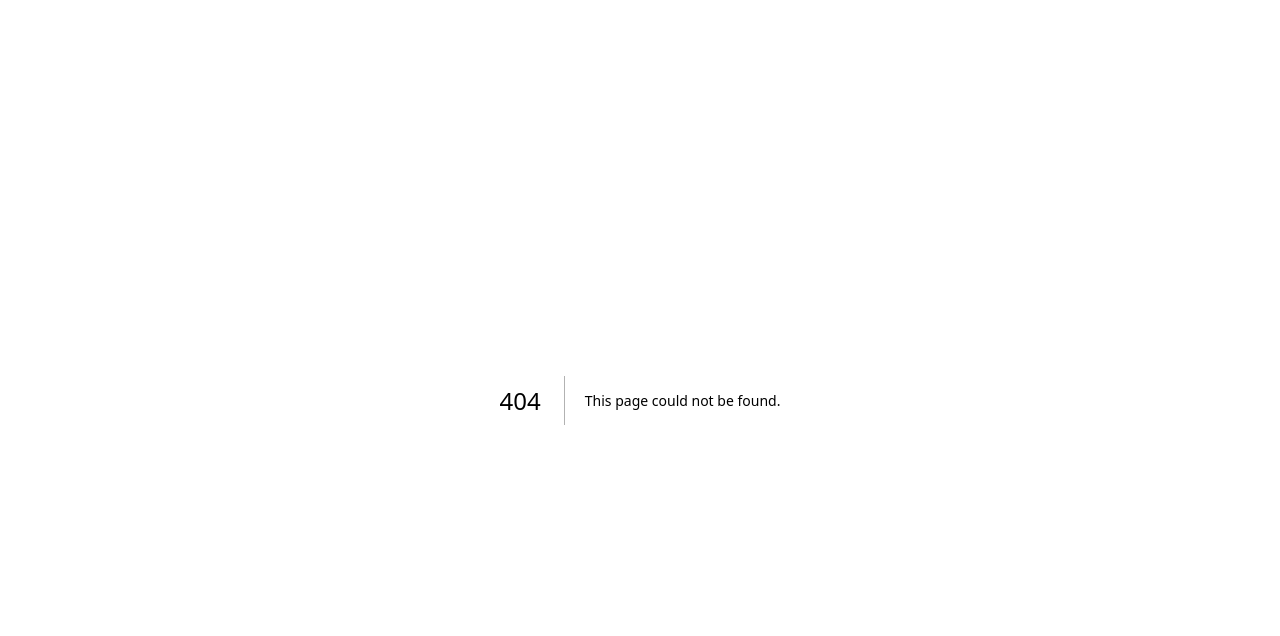
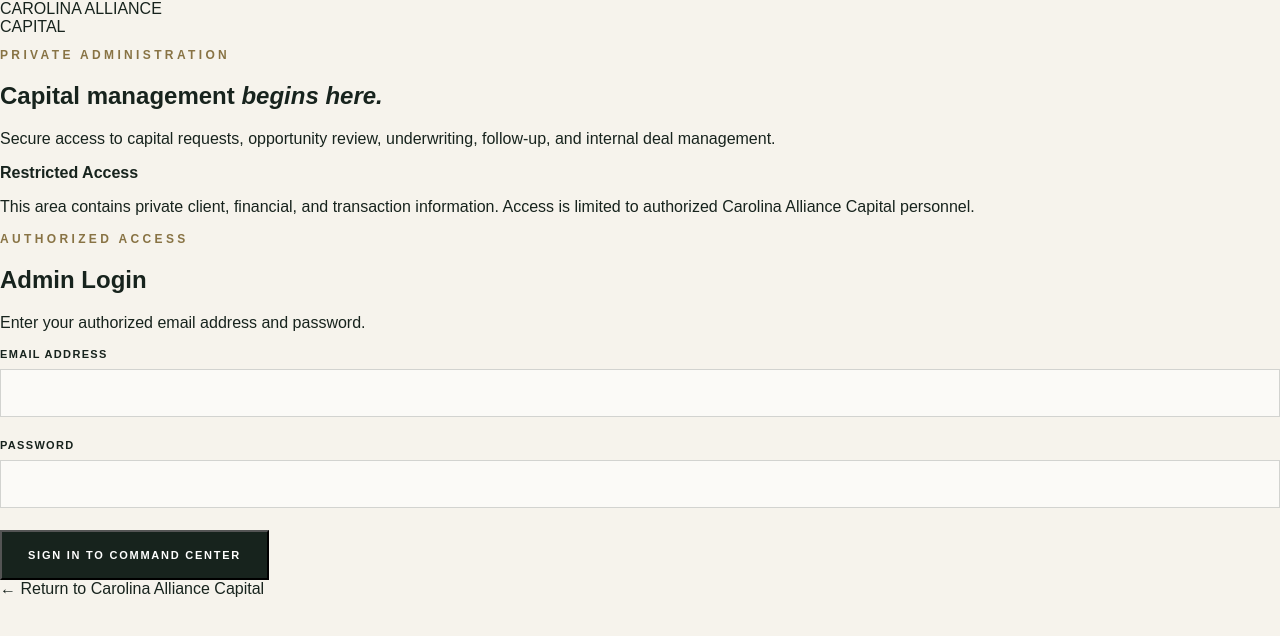
Before and after one commit to carolinaalliance/carolina-alliance-capital, a Next.js app: page /admin/login in a window 1280 px wide. Before the commit this address had no page. Shown: the top 636 px of the page. Built offline with nearby package versions, Linux system fonts and the light colour scheme; no server answers.

Commit message:
Implement admin login page with authentication

```diff
--- /dev/null
+++ b/app/admin/login/page.tsx
@@ -0,0 +1,168 @@
+"use client";
+
+import { useState } from "react";
+import Link from "next/link";
+import { useRouter } from "next/navigation";
+import { supabase } from "../../../lib/supabase";
+
+export default function AdminLoginPage() {
+  const router = useRouter();
+
+  const [email, setEmail] = useState("");
+  const [password, setPassword] = useState("");
+  const [errorMessage, setErrorMessage] = useState("");
+  const [loading, setLoading] = useState(false);
+
+  async function handleLogin(
+    event: React.FormEvent<HTMLFormElement>
+  ) {
+    event.preventDefault();
+
+    setLoading(true);
+    setErrorMessage("");
+
+    const { error } =
+      await supabase.auth.signInWithPassword({
+        email,
+        password,
+      });
+
+    if (error) {
+      setErrorMessage(
+        "We could not sign you in. Please check your email and password."
+      );
+
+      setLoading(false);
+      return;
+    }
+
+    router.push("/admin");
+    router.refresh();
+  }
+
+  return (
+    <main className="admin-login-page">
+      <section className="admin-login-shell">
+        <div className="admin-login-brand">
+          <Link href="/">
+            <div className="admin-login-brand-name">
+              CAROLINA ALLIANCE
+            </div>
+
+            <div className="admin-login-brand-subtitle">
+              CAPITAL
+            </div>
+          </Link>
+        </div>
+
+        <div className="admin-login-grid">
+          <div className="admin-login-intro">
+            <p className="section-label">
+              Private Administration
+            </p>
+
+            <h1 className="admin-login-title">
+              Capital management
+              <em> begins here.</em>
+            </h1>
+
+            <p className="admin-login-copy">
+              Secure access to capital requests,
+              opportunity review, underwriting,
+              follow-up, and internal deal management.
+            </p>
+
+            <div className="admin-security-note">
+              <strong>Restricted Access</strong>
+
+              <p>
+                This area contains private client,
+                financial, and transaction information.
+                Access is limited to authorized Carolina
+                Alliance Capital personnel.
+              </p>
+            </div>
+          </div>
+
+          <div className="admin-login-card">
+            <div className="admin-login-card-header">
+              <p className="section-label">
+                Authorized Access
+              </p>
+
+              <h2>Admin Login</h2>
+
+              <p>
+                Enter your authorized email address and
+                password.
+              </p>
+            </div>
+
+            <form
+              className="admin-login-form"
+              onSubmit={handleLogin}
+            >
+              <div className="form-field">
+                <label htmlFor="email">
+                  Email Address
+                </label>
+
+                <input
+                  id="email"
+                  name="email"
+                  type="email"
+                  autoComplete="email"
+                  value={email}
+                  onChange={(event) =>
+                    setEmail(event.target.value)
+                  }
+                  required
+                />
+              </div>
+
+              <div className="form-field">
+                <label htmlFor="password">
+                  Password
+                </label>
+
+                <input
+                  id="password"
+                  name="password"
+                  type="password"
+                  autoComplete="current-password"
+                  value={password}
+                  onChange={(event) =>
+                    setPassword(event.target.value)
+                  }
+                  required
+                />
+              </div>
+
+              {errorMessage && (
+                <div className="admin-login-error">
+                  {errorMessage}
+                </div>
+              )}
+
+              <button
+                type="submit"
+                className="button-dark admin-login-button"
+                disabled={loading}
+              >
+                {loading
+                  ? "Signing In..."
+                  : "Sign In to Command Center"}
+              </button>
+            </form>
+
+            <div className="admin-login-footer">
+              <Link href="/">
+                ← Return to Carolina Alliance Capital
+              </Link>
+            </div>
+          </div>
+        </div>
+      </section>
+    </main>
+  );
+}
```
